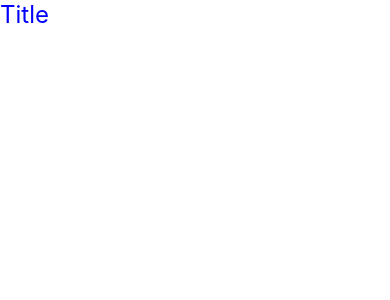
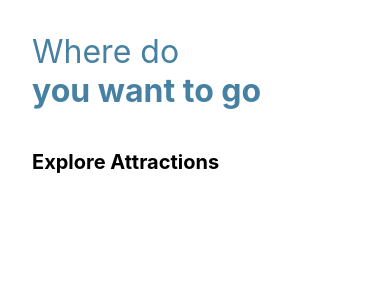
Before and after one commit to ahmadalnaib/react_native_first_app, a React Native app in the folder project/: screen / in a window 390 px wide. Shown: the top 300 px of the page. Built offline with nearby package versions, Linux system fonts and the light colour scheme.

Commit message:
add title for index screen

```diff
--- a/project/src/components/Title/index.js
+++ b/project/src/components/Title/index.js
@@ -2,13 +2,15 @@
 import {  Text } from "react-native";
 import styles from "./styles";
 
-const Title=()=>{
+const Title=({text,style})=>{
   return(
 
-        <Text style={styles.title}>Title</Text>
+        <Text style={[styles.title,style]}>{text}</Text>
 
   )
 }
 
-
+Title.defaultProps={
+  text:'DefaultText'
+}
 export default Title;
--- a/project/src/components/Title/styles.js
+++ b/project/src/components/Title/styles.js
@@ -2,9 +2,11 @@
 
 const styles=StyleSheet.create({
   title:{
-    fontSize:24,
-    color:'blue'
-  }
+    fontSize:32,
+    color:'#4681a3' ,
+    fontWeight:'bold',
+
+  },
 })
 
 
--- a/project/src/screens/Home/index.js
+++ b/project/src/screens/Home/index.js
@@ -1,12 +1,15 @@
 import React from "react";
 import { SafeAreaView, Text, View } from "react-native";
 import Title from "../../components/Title";
+import styles from "./styles";
 
 const Home =() =>{
   return (
 <SafeAreaView>
-  <View>
- <Title/>
+  <View style={styles.container}>
+ <Title text="Where do" style={{fontWeight:'normal'}}/>
+ <Title text="you want to go"/>
+ <Title text="Explore Attractions" style={styles.subtitle}/>
   </View>
 </SafeAreaView>
   )
--- a/project/src/screens/Home/styles.js
+++ b/project/src/screens/Home/styles.js
@@ -0,0 +1,14 @@
+import { StyleSheet } from 'react-native';
+
+const styles=StyleSheet.create({
+  container:{
+margin:32 ,
+  },
+  subtitle:{
+    color:'#000',
+    fontSize:20,
+    marginVertical:40
+  },
+})
+
+export default styles;
```
